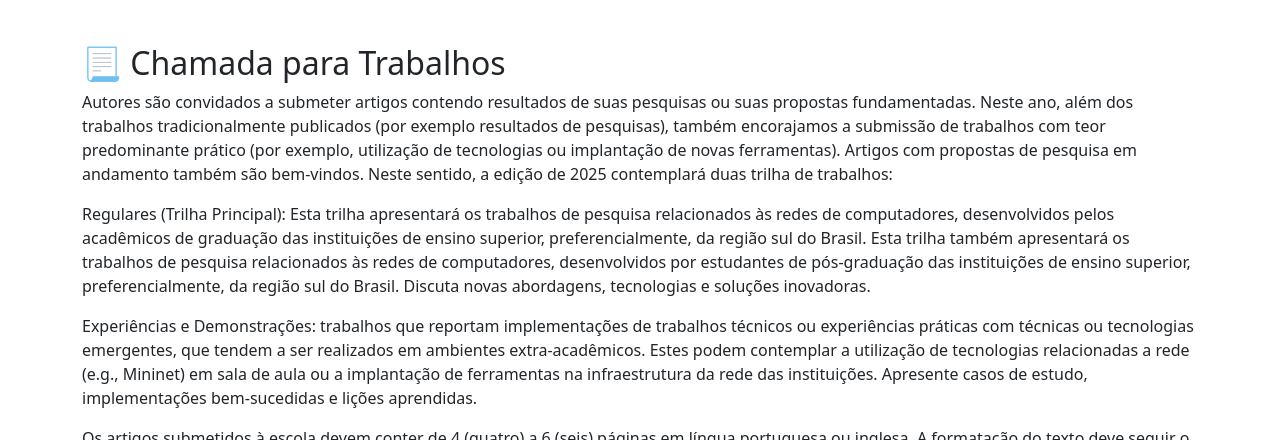
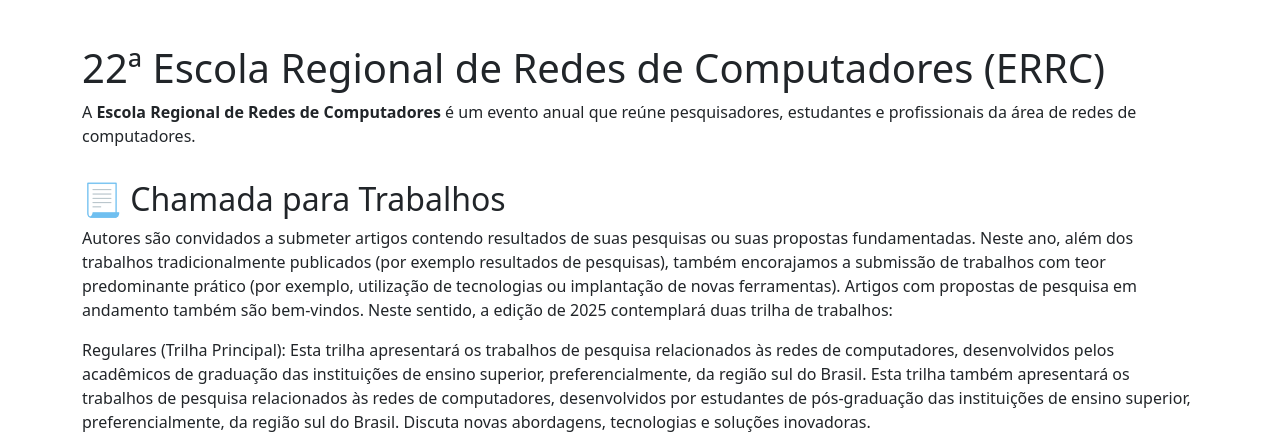
Before and after one commit to crrc-rs/errc2025, a Jekyll site: the page built from chamadaerrc.md, in a window 1280 px wide and 900 px high, cut to the strip 460-900 px from the top of the window. Built offline with Jekyll 4.4.1, drawn with Linux system fonts in a browser that asks for light colours.

Commit message:
Update chamadaerrc.md

```diff
--- a/chamadaerrc.md
+++ b/chamadaerrc.md
@@ -3,6 +3,9 @@ layout: default
 title: Chamada ERRC 2025
 permalink: /chamadaerrc/
 ---
+
+# 22ª Escola Regional de Redes de Computadores (ERRC)
+A **Escola Regional de Redes de Computadores** é um evento anual que reúne pesquisadores, estudantes e profissionais da área de redes de computadores.
 
 ## 📃 Chamada para Trabalhos
 Autores são convidados a submeter artigos contendo resultados de suas pesquisas ou suas propostas fundamentadas. Neste ano, além dos trabalhos tradicionalmente publicados (por exemplo resultados de pesquisas), também encorajamos a submissão de trabalhos com teor predominante prático (por exemplo, utilização de tecnologias ou implantação de novas ferramentas). Artigos com propostas de pesquisa em andamento também são bem-vindos. Neste sentido, a edição de 2025 contemplará duas trilha de trabalhos:
```
